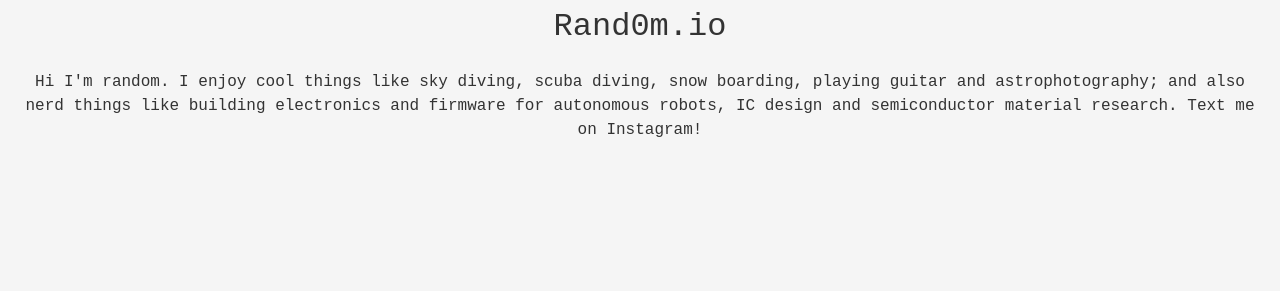
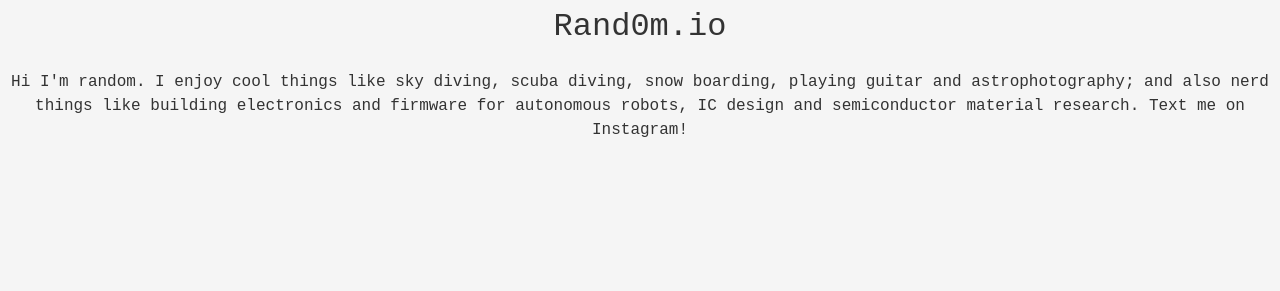
Before and after one commit to rand0m-io/rand0m-io.github.io, a plain HTML site: page index.html in a window 1280 px wide. Shown: the part 435-726 px from the top of the page. Drawn offline with nearby package versions, Linux system fonts and the light colour scheme; a small style sheet from the web is missing.

Commit message:
Update index.html

```diff
--- a/index.html
+++ b/index.html
@@ -108,7 +108,7 @@
   <h1>
     <a href="https://www.instagram.com/rand0m.io/" target="_blank" rel="noopener noreferrer">Rand0m.io</a>
   </h1>
-  <div class="description text-center mt-3 px-3">
+  <div class="description text-center mt-3 px-7">
   Hi I'm random. I enjoy cool things like sky diving, scuba diving, snow boarding, playing guitar and astrophotography;
   and also nerd things like building electronics and firmware for autonomous robots, IC design and semiconductor
   material research. Text me on
```
